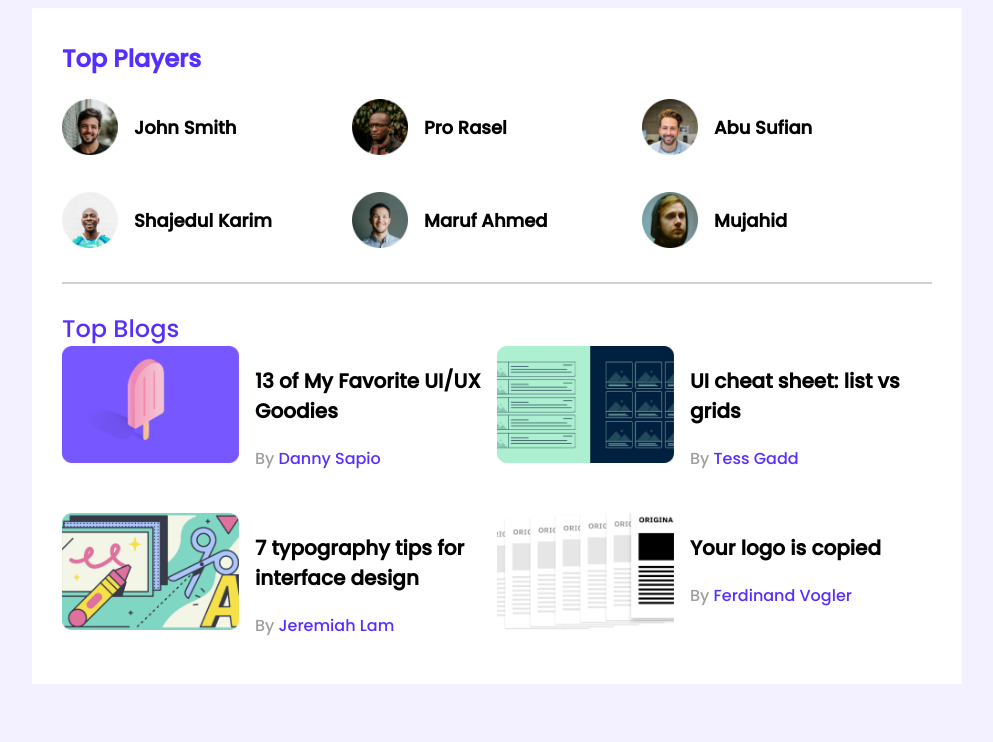
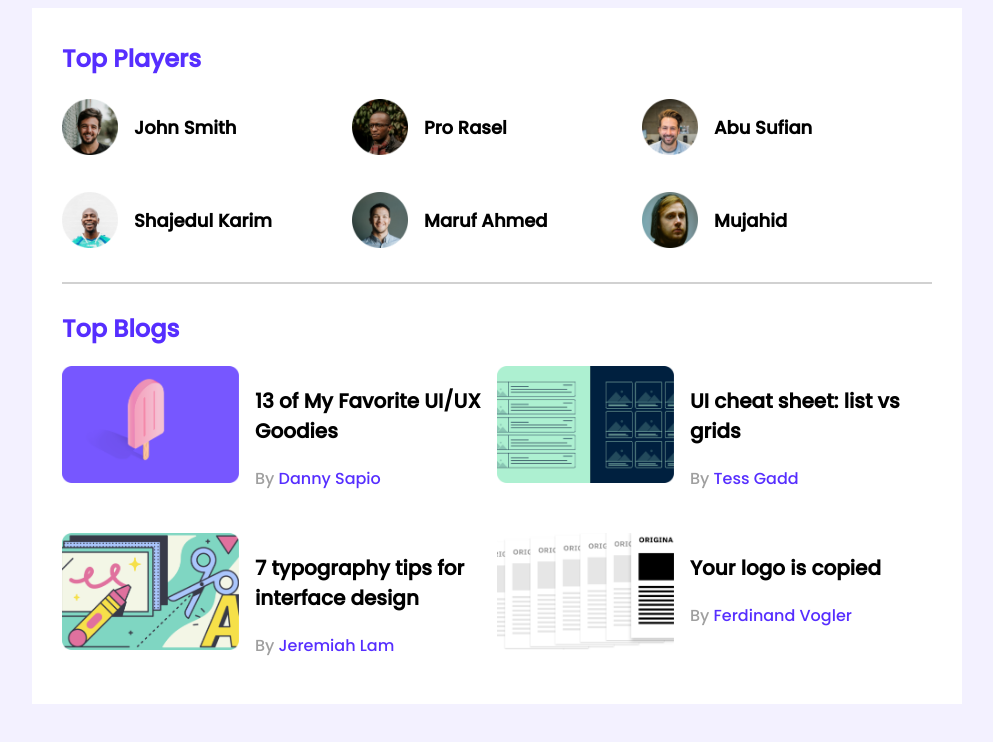
Before and after one commit to al-shaimon/leader-board-css3, a plain HTML site: page index.html in a window 1280 px wide. Shown: the whole page, without its empty margins (143-1136 px from the left). Drawn offline with Linux system fonts and the light colour scheme.

Commit message:
top blogs title issue fixed

```diff
--- a/index.html
+++ b/index.html
@@ -50,7 +50,7 @@
       </div>
       <hr>
       <div class="top-blogs">
-        <div class="section-title">Top Blogs</div>
+        <h2 class="section-title">Top Blogs</h2>
         <div class="blogs">
           <article class="blog">
             <div class="thumbnail">
```
